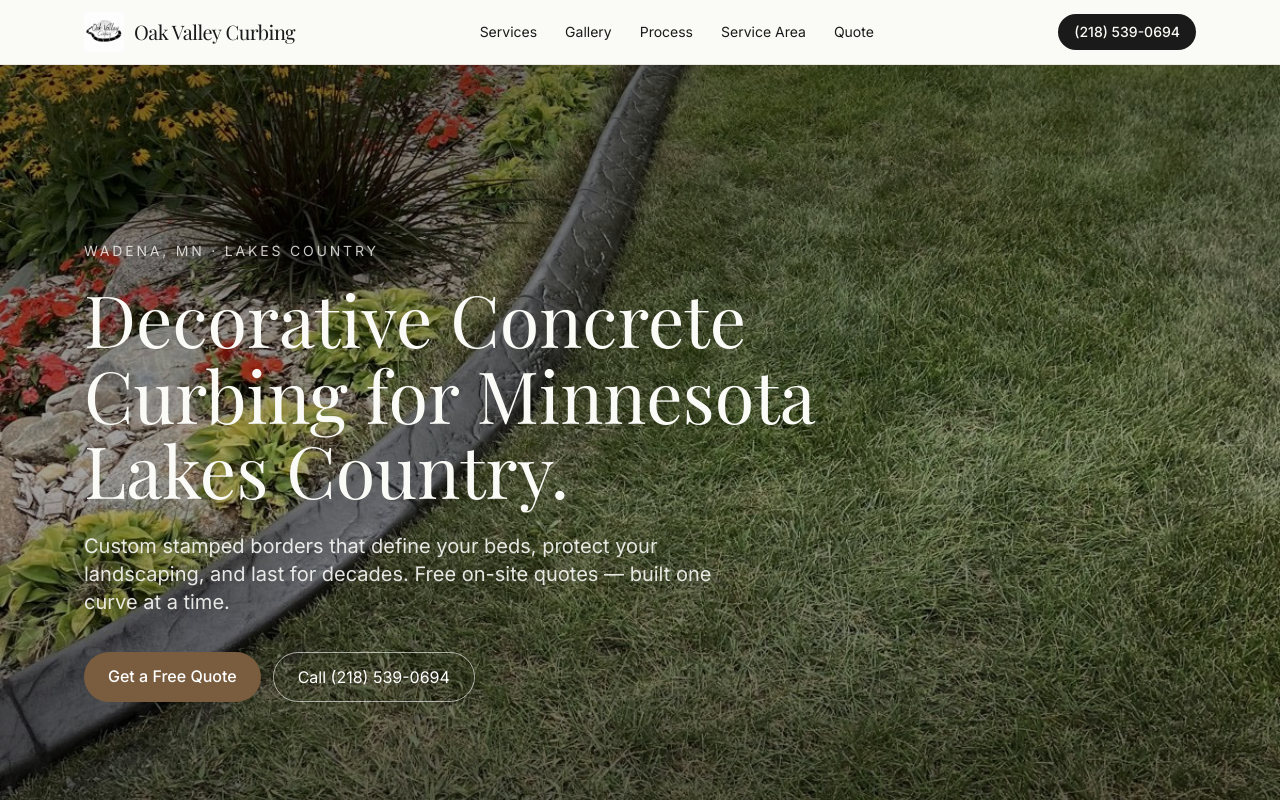
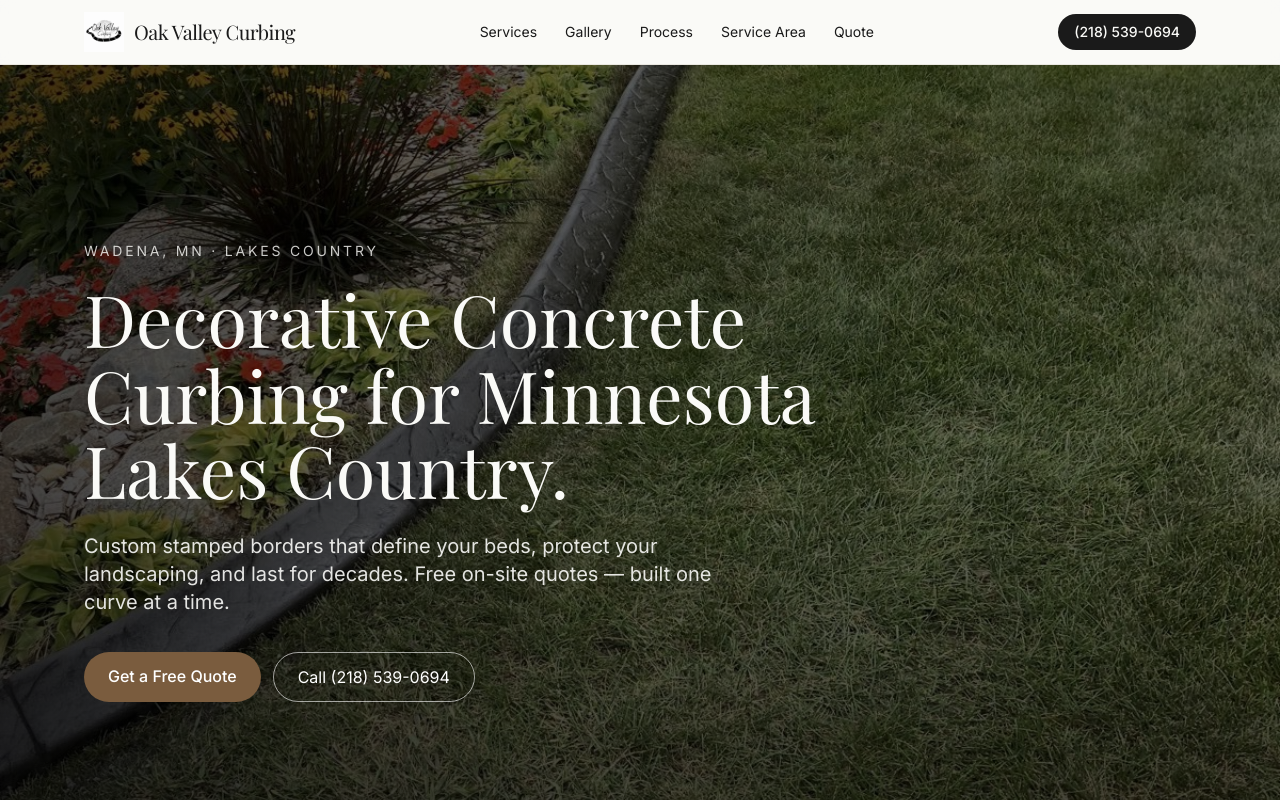
Before and after one commit to jessewunderlich/oak-valley-curbing, a Next.js app: page / in a window 1280 px wide. Shown: the top 800 px of the page. Built offline with nearby package versions, Linux system fonts and the light colour scheme; a web font is replaced by a local one.

Commit message:
Strengthen hero gradient overlay so text passes contrast on bright pixels (sky/water)

```diff
--- a/app/page.tsx
+++ b/app/page.tsx
@@ -126,7 +126,8 @@
             quality={72}
             className="object-cover object-[center_70%]"
           />
-          <div className="absolute inset-0 bg-gradient-to-b from-black/55 via-black/35 to-black/65" />
+          <div className="absolute inset-0 bg-gradient-to-b from-black/60 via-black/55 to-black/75" />
+          <div className="absolute inset-0 bg-gradient-to-r from-black/40 via-transparent to-transparent" />
         </div>
         <div className="max-w-6xl mx-auto px-5 py-32 md:py-44 text-[var(--background)]">
           <p className="uppercase tracking-[0.2em] text-xs md:text-sm text-[var(--background)]/80 mb-5">
```
